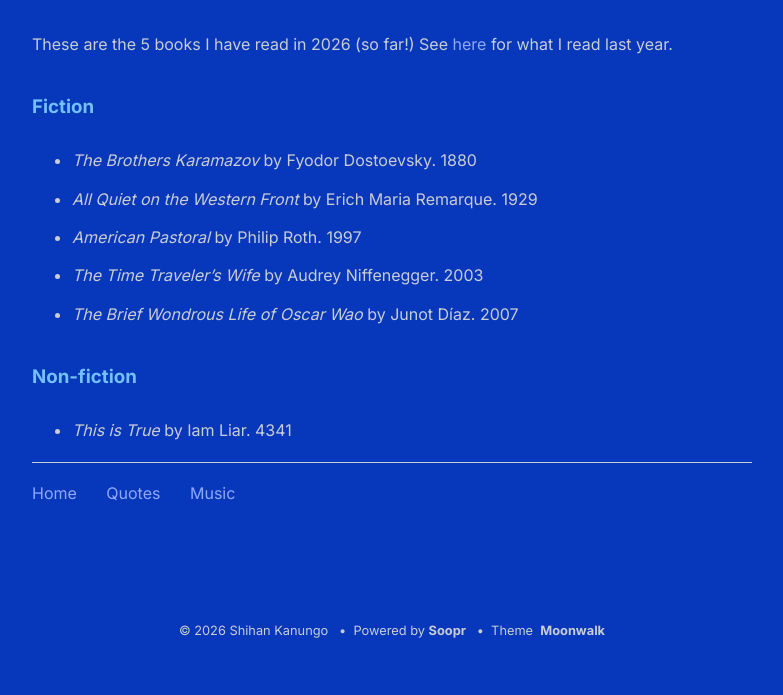
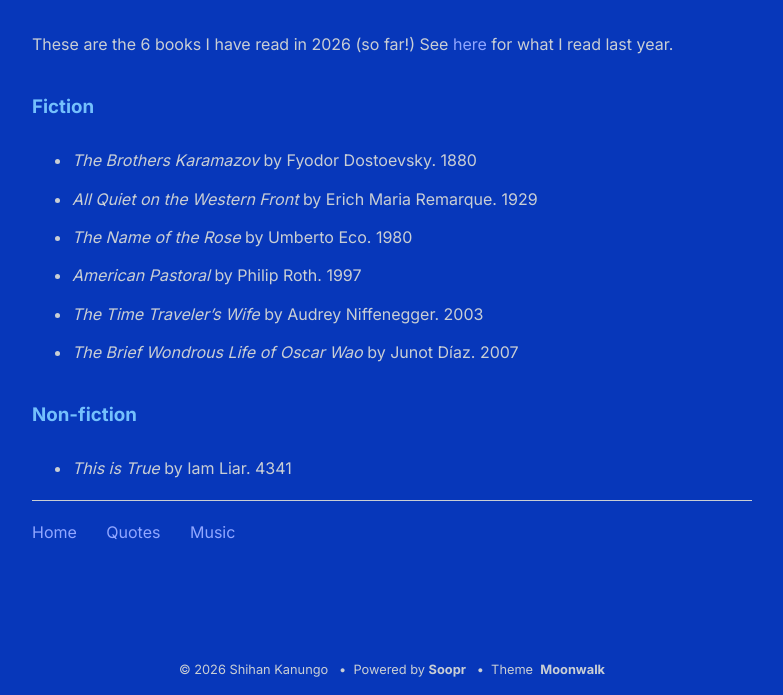
Before and after one commit to shihankanungo/shihankanungo.github.io, a Jekyll site: the page built from books.md, in a window 1280 px wide. Shown: the part 776-1471 px from the top of the page, without its empty margins (248-1031 px from the left). Built offline with Jekyll 4.4.1, drawn with Linux system fonts in a browser that asks for light colours; before the commit the page ends 1433 px from its top, so only the background shows below that.

Commit message:
Update books.md

```diff
--- a/books.md
+++ b/books.md
@@ -8,11 +8,12 @@
 ![ch-reading](images/ch1.png)
 
 <br>
-These are the 5 books I have read in 2026 (so far!) See [here](https://shihankanungo.github.io/wrapped-2025#books) for what I read last year. <br>
+These are the 6 books I have read in 2026 (so far!) See [here](https://shihankanungo.github.io/wrapped-2025#books) for what I read last year. <br>
 
 ### Fiction
 - *The Brothers Karamazov* by Fyodor Dostoevsky. 1880
 - *All Quiet on the Western Front* by Erich Maria Remarque. 1929
+- *The Name of the Rose* by Umberto Eco. 1980
 - *American Pastoral* by Philip Roth. 1997
 - *The Time Traveler's Wife* by Audrey Niffenegger. 2003
 - *The Brief Wondrous Life of Oscar Wao* by Junot Díaz. 2007
```
